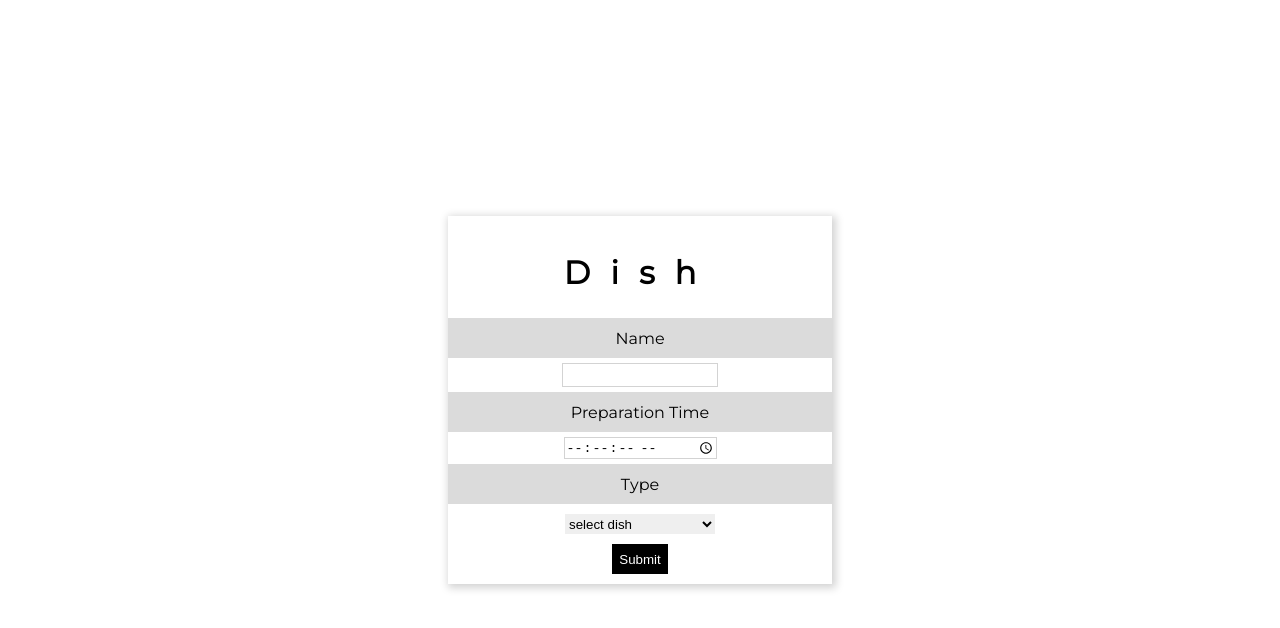
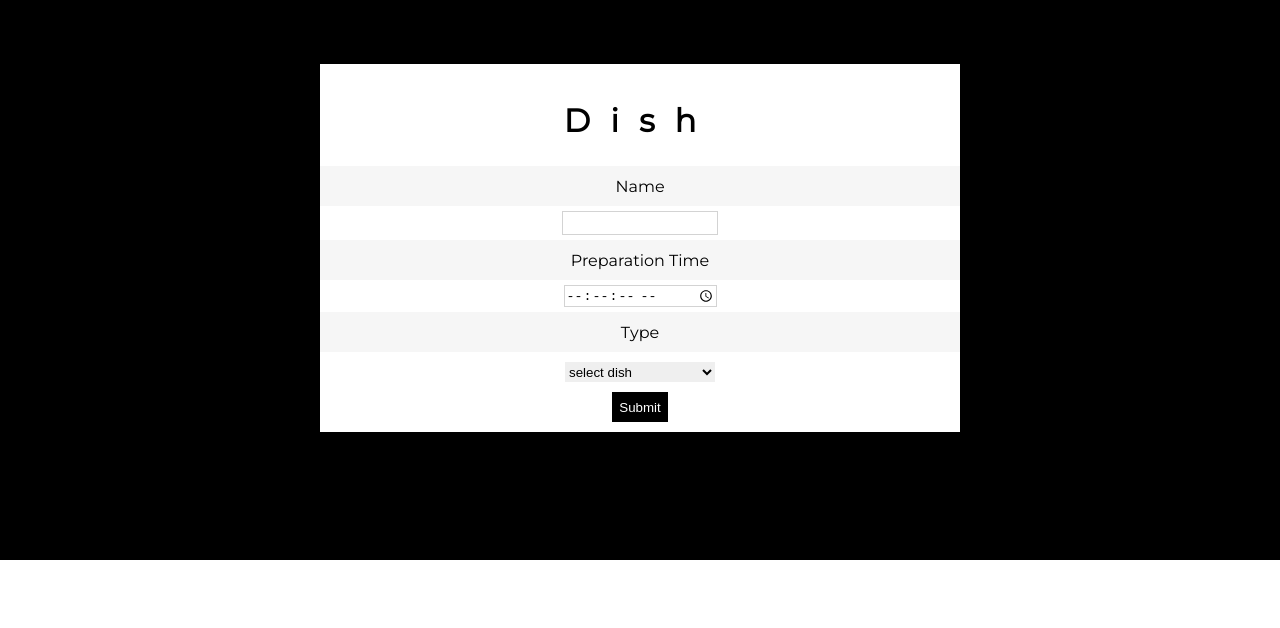
Before and after one commit to jozef-wolf/order-form, a React (Create React App) app: page / in a window 1280 px wide. Shown: the top 628 px of the page. Built offline with nearby package versions, Linux system fonts and the light colour scheme.

Commit message:
design ready

```diff
--- a/src/App.js
+++ b/src/App.js
@@ -6,7 +6,7 @@ const Main = styled.div`
   justify-content: center;
   align-items: center;
   width: 100vw;
-  height: 100vh;
+  background-color: black;
 `;
 
 function App() {
--- a/src/components/Form.js
+++ b/src/components/Form.js
@@ -9,9 +9,10 @@ const StyledDiv = styled.div`
   flex-direction: column;
   align-items: center;
   justify-content: center;
-  width: 30vw;
+  width: 50vw;
   padding: 10px 0 10px 0;
-  box-shadow: 2px 2px 8px 2px lightgray;
+  margin: 5% 0 10% 0;
+  background-color: white;
   h2 {
     font-size: 2rem;
     letter-spacing: 20px;
@@ -28,8 +29,8 @@ const StyledDiv = styled.div`
       display: flex;
       align-items: center;
       justify-content: center;
-      background-color: #dbdbdb;
-      width: 30vw;
+      background: #f6f6f6;
+      width: 50vw;
       height: 40px;
     }
     input {
@@ -156,7 +157,7 @@ const Form = () => {
             <label>Diameter</label>
             <input
               type="number"
-              step="0.01"
+              step="0.1"
               value={diameter}
               onChange={(e) => setdiameter(e.target.value)}
               required
--- a/src/index.css
+++ b/src/index.css
@@ -1,5 +1,6 @@
 body {
   margin: 0;
+  overflow-x: hidden;
   font-family: "Montserrat", sans-serif;
   -webkit-font-smoothing: antialiased;
   -moz-osx-font-smoothing: grayscale;
```
